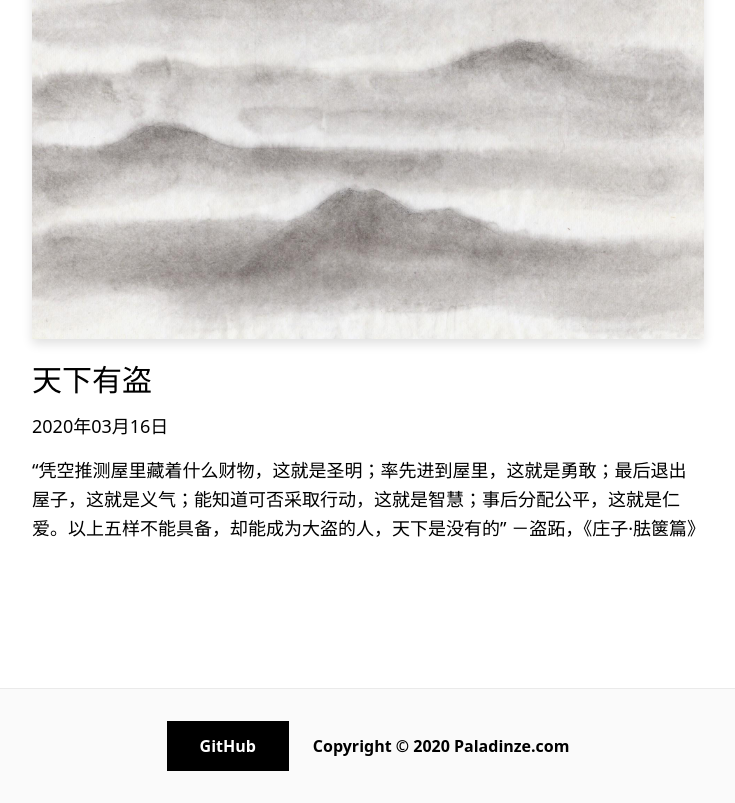
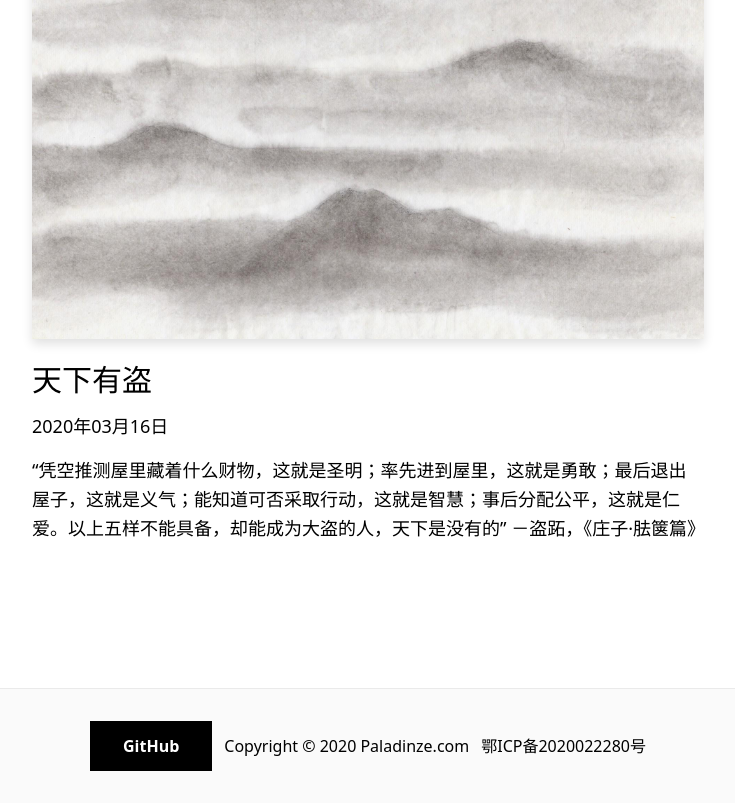
Before and after one commit to paladinze/ze-blog, a Next.js app: page / in a window 1280 px wide. Shown: the part 1269-2072 px from the top of the page, without its empty margins (272-1007 px from the left). Built offline with nearby package versions, Linux system fonts and the light colour scheme.

Commit message:
feat(icp): add icp registration number

```diff
--- /dev/null
+++ b/components/button.js
@@ -0,0 +1,22 @@
+import styled from 'styled-components';
+
+const Button = styled.button`
+  cursor: pointer;
+  background: transparent;
+  font-size: 16px;
+  border-radius: 3px;
+  color: ${props => (props.primary ? 'violet' : 'palevioletred')};
+  border: ${props =>
+    props.primary ? '2px solid violet' : '2px solid palevioletred'};
+  margin: 0 1em;
+  padding: 0.25em 1em;
+  transition: 0.5s all ease-out;
+
+  &:hover {
+    color: white;
+    background-color: ${props =>
+    props.primary ? 'violet' : 'palevioletred'};
+  }
+`;
+
+export default Button;
--- a/components/footer.js
+++ b/components/footer.js
@@ -13,12 +13,18 @@ export default function Footer() {
             >
               GitHub
             </a>
-            <a
-              href={`/`}
-              className="mx-3 font-bold hover:underline"
+            <div className="flex flex-col lg:flex-row items-center justify-center"
             >
-              Copyright © 2020 Paladinze.com
-            </a>
+              <div>
+                Copyright © 2020 Paladinze.com
+              </div>
+              <a
+                  href={`http://beian.miit.gov.cn/`}
+                  className="mx-3 hover:underline"
+              >
+                鄂ICP备2020022280号
+              </a>
+            </div>
           </div>
         </div>
       </Container>
--- a/package.json
+++ b/package.json
@@ -14,7 +14,8 @@
     "react": "^16.13.0",
     "react-dom": "^16.13.0",
     "remark": "11.0.2",
-    "remark-html": "10.0.0"
+    "remark-html": "10.0.0",
+    "styled-components": "^5.2.1"
   },
   "devDependencies": {
     "autoprefixer": "^10.1.0",
--- a/pages/index.js
+++ b/pages/index.js
@@ -4,7 +4,6 @@ import Intro from '../components/intro'
 import Layout from '../components/layout'
 import { getAllPosts } from '../lib/api'
 import Head from 'next/head'
-import Image from "next/image";
 
 export default function Index({ allPosts }) {
   const morePosts = allPosts.slice(0)
```
